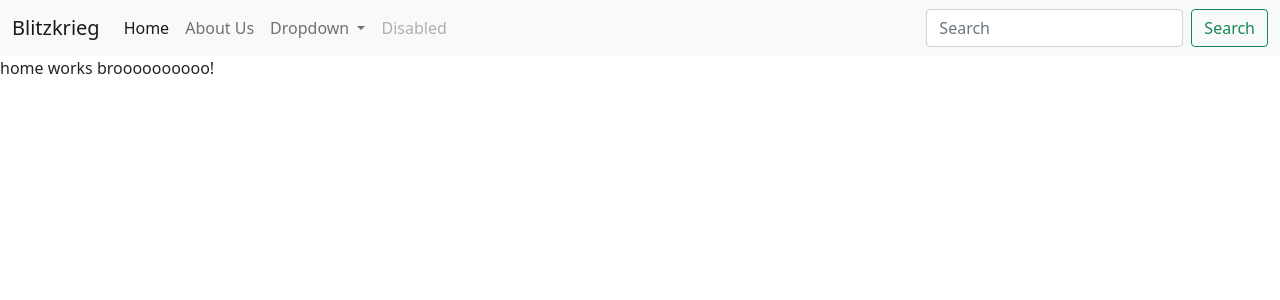
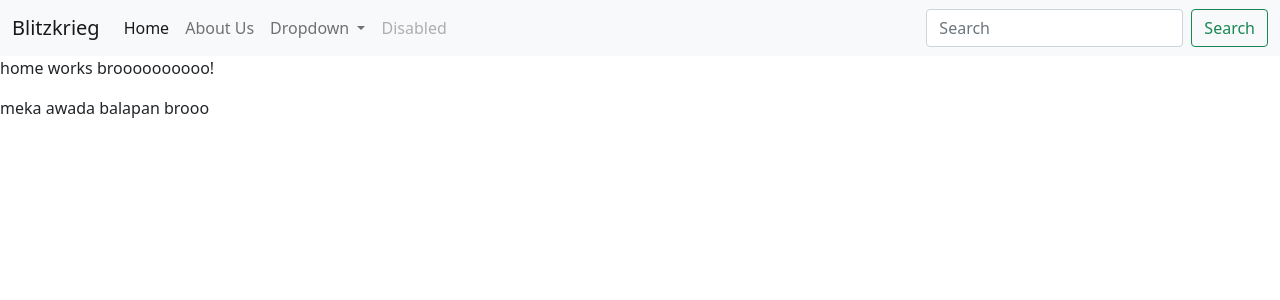
Before and after one commit to buddhiridmal/webAngular, an Angular app: page / in a window 1280 px wide. Shown: the top 300 px of the page. Built offline with nearby package versions, Linux system fonts and the light colour scheme.

Commit message:
home updated

```diff
--- a/src/app/home/home.component.html
+++ b/src/app/home/home.component.html
@@ -1 +1,2 @@
 <p>home works broooooooooo!</p>
+<p>meka awada balapan brooo</p>
```
